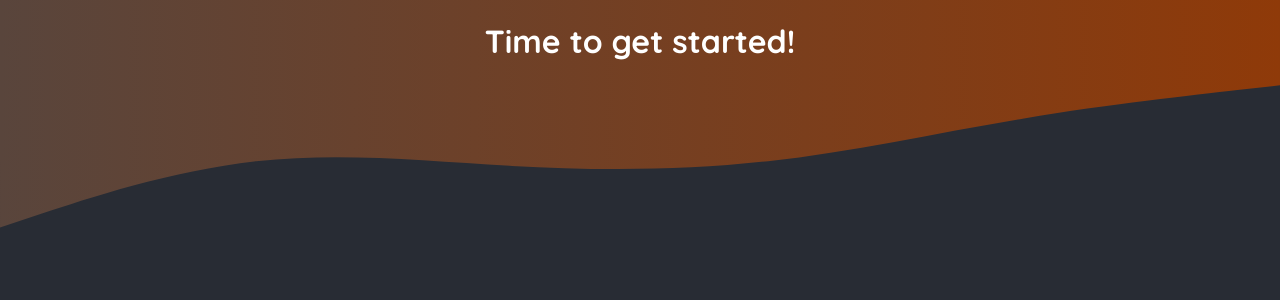
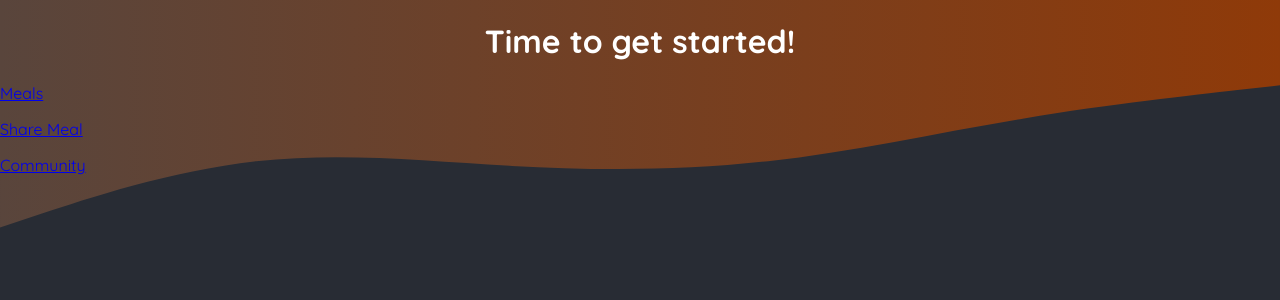
Before and after one commit to aarunprasad92/food-app, a Next.js app: page / in a window 1280 px wide. Shown: the top 300 px of the page. Built offline with nearby package versions, Linux system fonts and the light colour scheme.

Commit message:
Add links to pages

```diff
--- a/app/page.js
+++ b/app/page.js
@@ -1,9 +1,14 @@
+import Link from "next/link";
+
 export default function Home() {
   return (
     <main>
       <h1 style={{ color: 'white', textAlign: 'center' }}>
         Time to get started!
       </h1>
+      <p><Link href="/meals">Meals</Link></p>
+      <p><Link href="/meals/share">Share Meal</Link></p>
+      <p><Link href="/community">Community</Link></p>
     </main>
   );
 }
```
